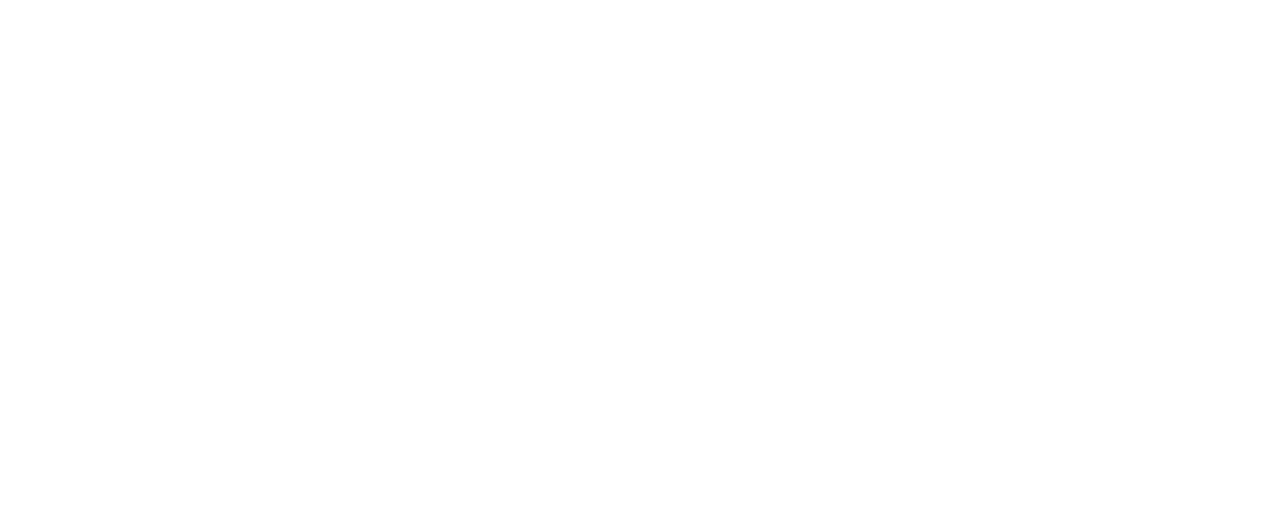
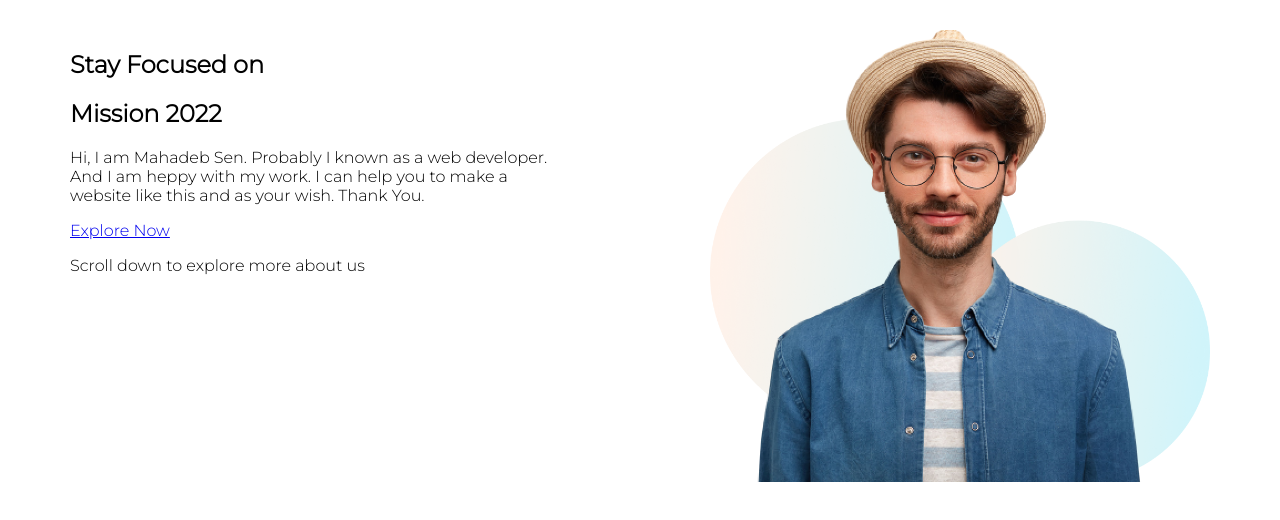
Before and after one commit to MahadebSen/First-assignment, a plain HTML site: page index.html in a window 1280 px wide. Drawn offline with Linux system fonts and the light colour scheme.

Commit message:
first section

```diff
--- a/index.html
+++ b/index.html
@@ -4,10 +4,30 @@
     <meta charset="UTF-8">
     <meta http-equiv="X-UA-Compatible" content="IE=edge">
     <meta name="viewport" content="width=device-width, initial-scale=1.0">
+    <link rel="preconnect" href="https://fonts.googleapis.com">
+    <link rel="preconnect" href="https://fonts.gstatic.com" crossorigin>
+    <link href="https://fonts.googleapis.com/css2?family=Montserrat:wght@300&display=swap" rel="stylesheet">
     <link rel="stylesheet" href="style.css">
     <title>First Assignment</title>
 </head>
 <body>
+    <section class="flex">
+        <div class="half-width">
+            <div>
+                <h1>Stay Focused on</h1>
+                <h2>Mission 2022</h2>
+            </div>
+            <div>
+                <p>Hi, I am Mahadeb Sen. Probably I known as a web developer. And I am heppy with my work. I can help you to make a website like this and as your wish. Thank You.</p>
+                <a href="https://www.youtube.com/">Explore Now</a>
+                <p>Scroll down to explore more about us</p>
+            </div>
+
+        </div>
+        <div class="half-width">
+            <img src="images/person/person-4.png" alt="image is loading...">
+        </div>
+    </section>
 
 </body>
 </html>
--- a/style.css
+++ b/style.css
@@ -0,0 +1,18 @@
+body {
+    font-family: 'Montserrat', sans-serif;
+    margin: 0;
+}
+.flex {
+    display: flex;
+}
+.half-width {
+    width: 50%;
+    padding-left: 70px ;
+    padding-right: 70px;
+    padding-top: 30px;
+    padding-bottom: 20px;
+
+}
+section img {
+    width: 100%;
+}
```
